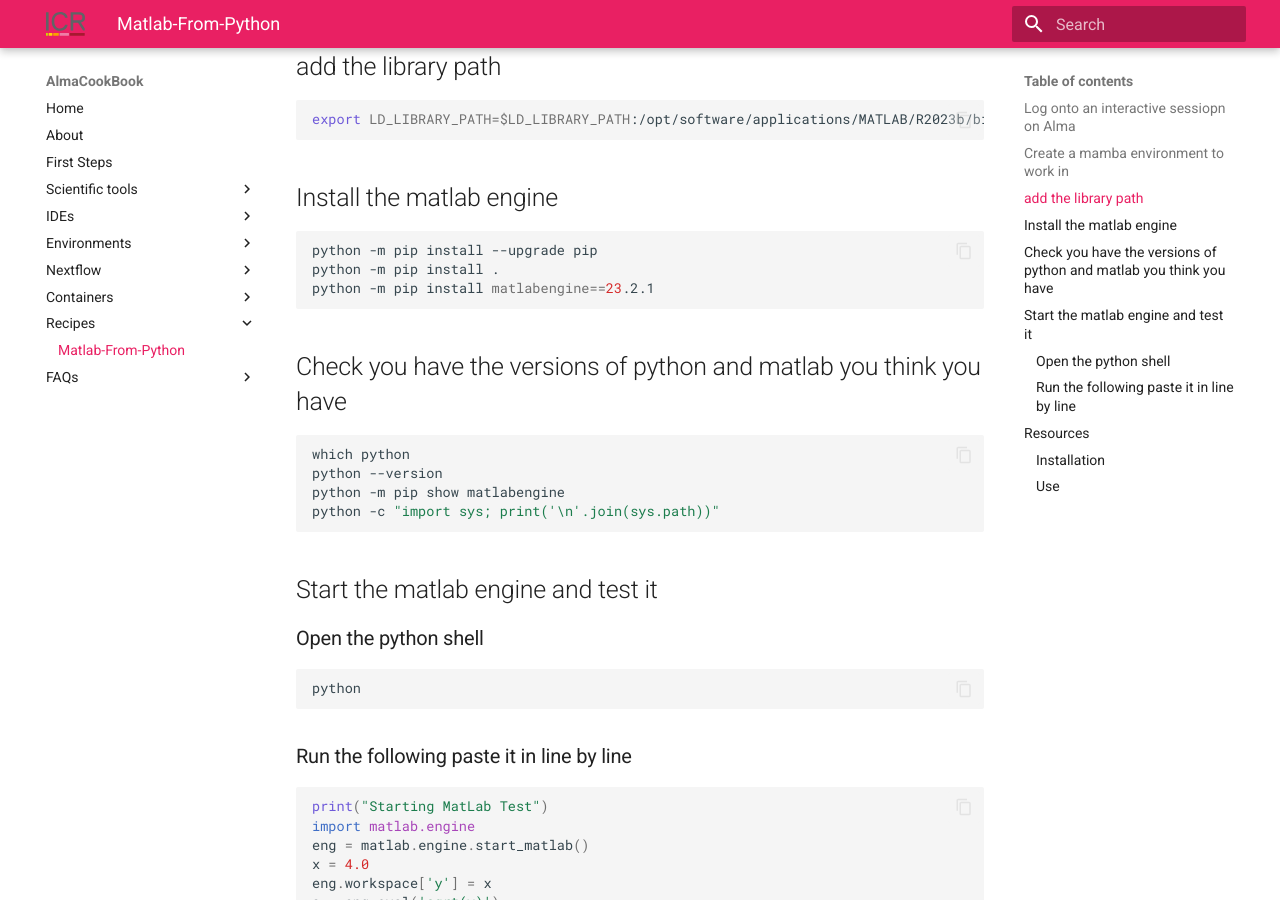
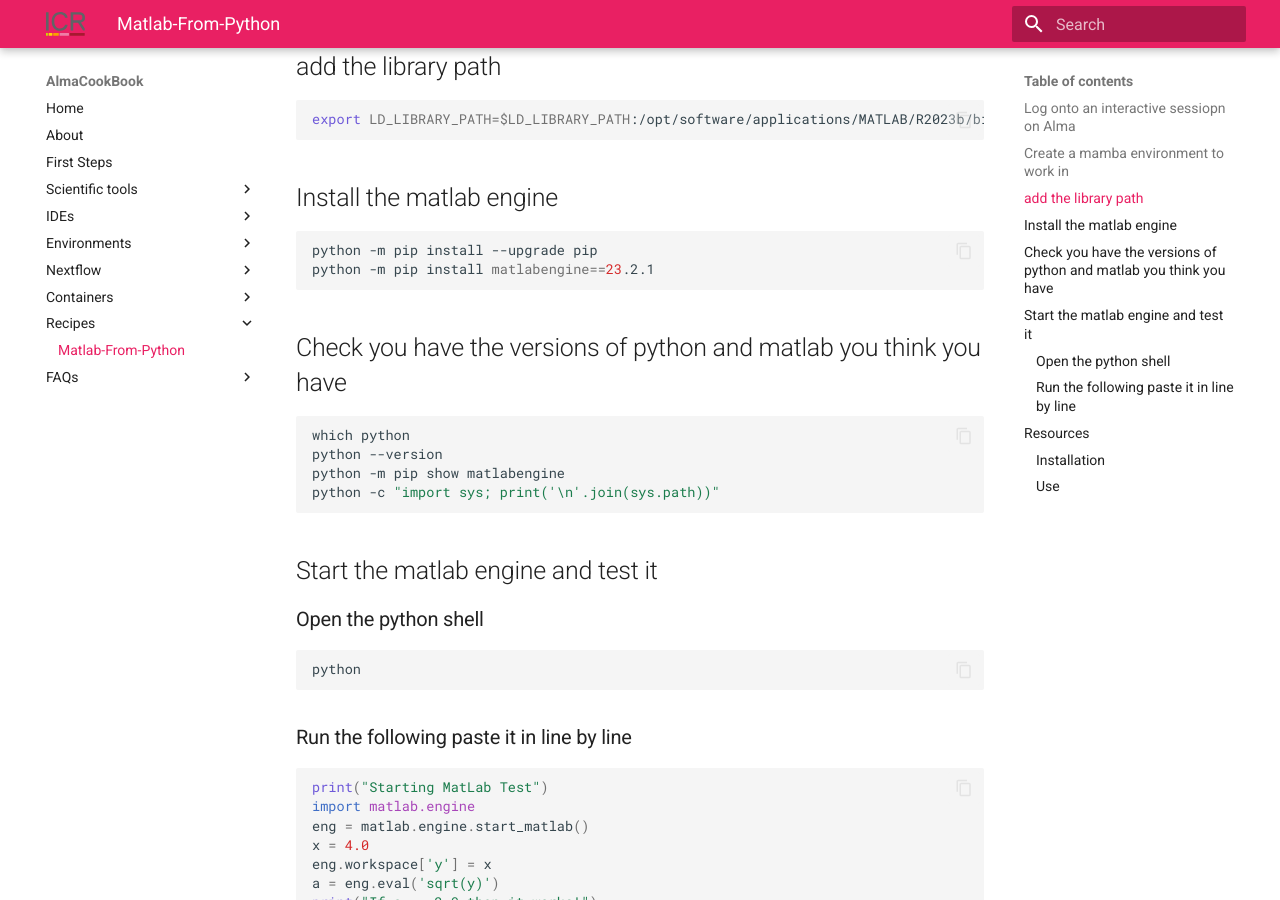
Before and after one commit to AlmaCookBook/AlmaCookBook.github.io, an MkDocs documentation site: the page built from docs/recipes/matlab-python.md, in a window 1280 px wide and 900 px high, scrolled down 615 px. Built offline with MkDocs 1.6.1 and Material for MkDocs 9.7.7, drawn with Linux system fonts in a browser that asks for light colours.

Commit message:
some changes

````diff
--- a/docs/recipes/matlab-python.md
+++ b/docs/recipes/matlab-python.md
@@ -24,7 +24,6 @@
 ## Install the matlab engine
 ```shell
 python -m pip install --upgrade pip
-python -m pip install .
 python -m pip install matlabengine==23.2.1
 ```
 
````
